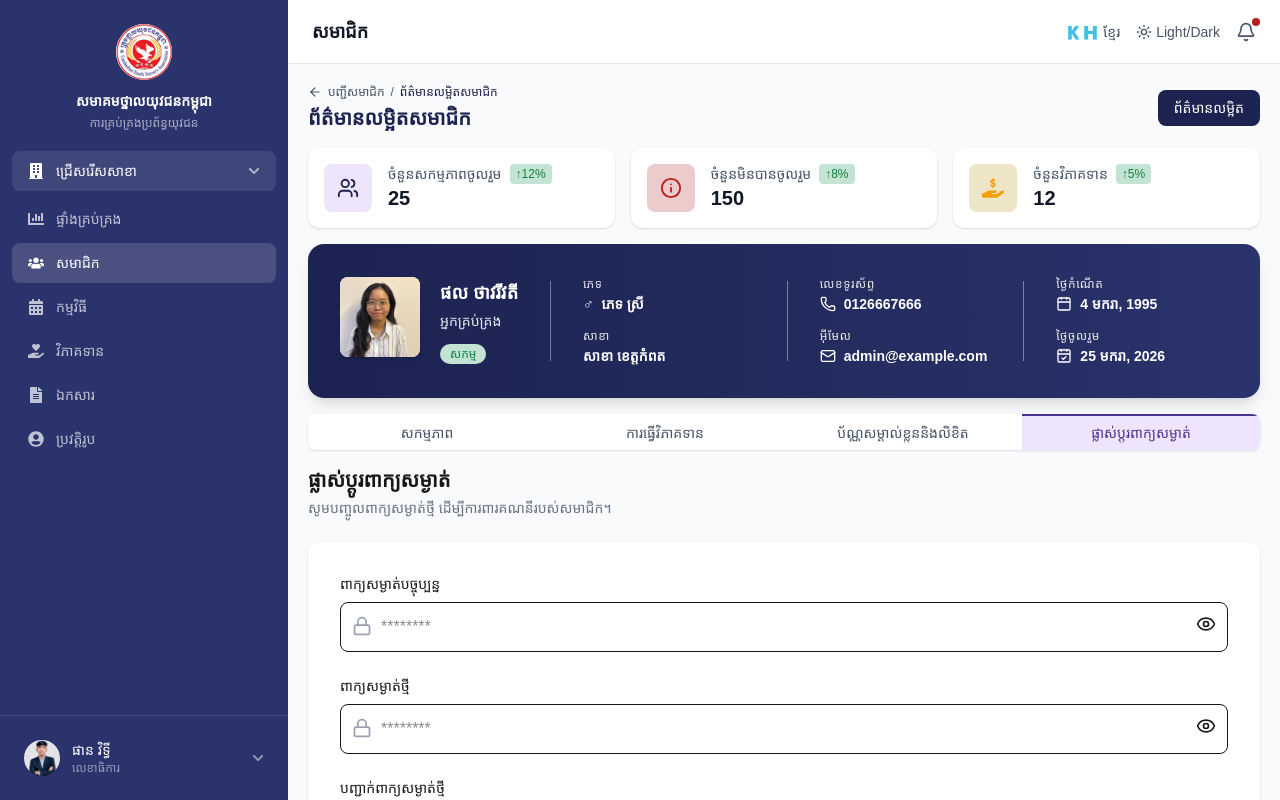
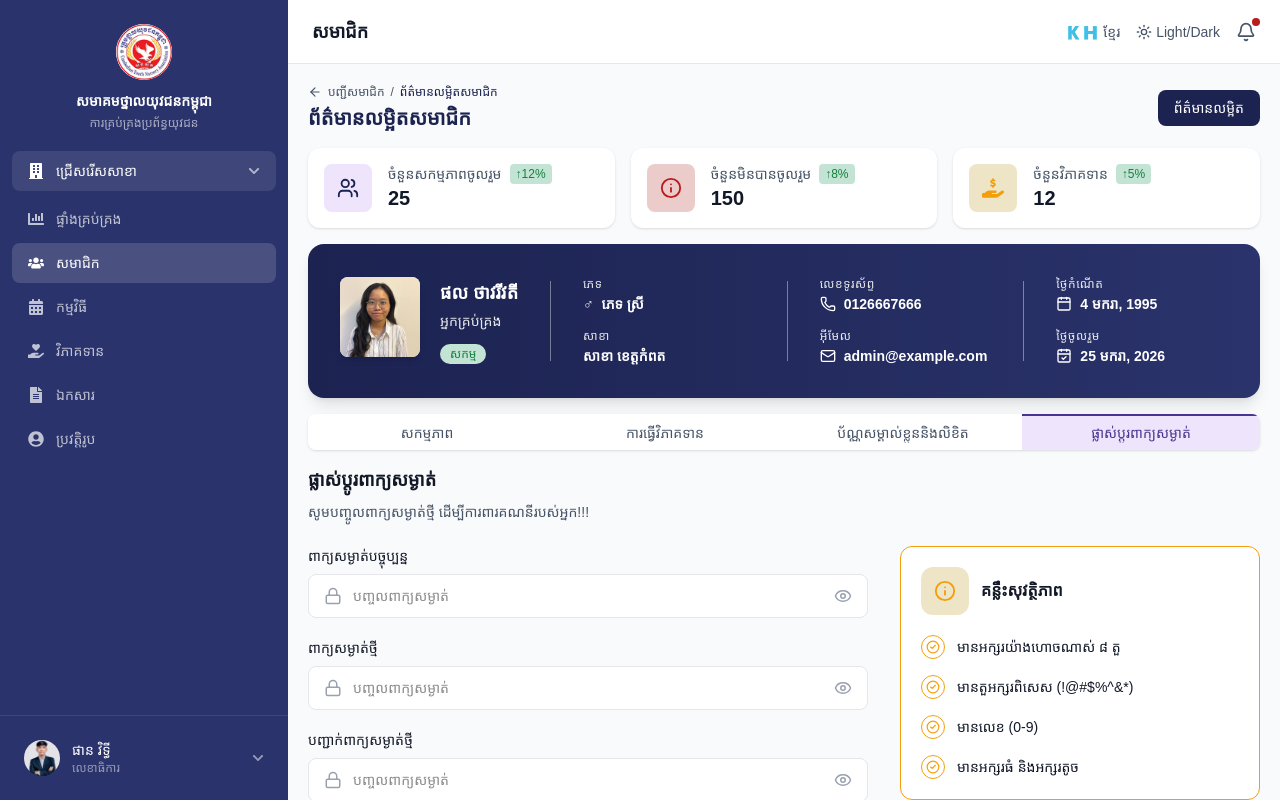
Before and after one commit to mvatey/Tnal_Youth, a Next.js app: page /member/memberInfo/1/password in a window 1280 px wide. Built offline with nearby package versions, Linux system fonts and the light colour scheme; a web font is replaced by a local one.

Commit message:
forgot password in memberInfo is completed

```diff
--- a/src/app/member/memberInfo/[id]/password/page.js
+++ b/src/app/member/memberInfo/[id]/password/page.js
@@ -5,9 +5,10 @@ import {
   Lock,
   Eye,
   EyeOff,
-  Save,
-  ShieldCheck,
+  CircleCheck,
+  Info,
 } from "lucide-react";
+import { HiSaveAs } from "react-icons/hi";
 
 export default function PasswordPage() {
   const [showCurrent, setShowCurrent] = useState(false);
@@ -19,160 +20,150 @@ export default function PasswordPage() {
 
       {/* Header */}
       <div>
-        <h2 className="text-xl font-semibold">
+        <h2 className="text-lg font-semibold text-text-primary">
           ផ្លាស់ប្ដូរពាក្យសម្ងាត់
         </h2>
 
-        <p className="text-sm text-gray-500 mt-1">
-          សូមបញ្ចូលពាក្យសម្ងាត់ថ្មី ដើម្បីការពារគណនីរបស់សមាជិក។
+        <p className="mt-2 text-sm text-text-secondary">
+          សូមបញ្ចូលពាក្យសម្ងាត់ថ្មី ដើម្បីការពារគណនីរបស់អ្នក!!!
         </p>
       </div>
 
-      <div className="bg-white rounded-xl shadow-sm p-8">
 
-        <div className=" space-y-6">
+      {/* Content */}
+      <div className="grid grid-cols-[1fr_360px] gap-8">
 
-          {/* Current Password */}
-          <div>
-            <label className="block text-sm font-medium mb-2">
-              ពាក្យសម្ងាត់បច្ចុប្បន្ន
-            </label>
 
-            <div className="relative">
+        {/* Form */}
+        <div className="space-y-5">
 
-              <Lock className="absolute left-3 top-3.5 w-5 h-5 text-gray-400" />
-
-              <input
-                type={showCurrent ? "text" : "password"}
-                placeholder="********"
-                className="w-full border rounded-lg pl-10 pr-12 py-3 focus:outline-none focus:ring-2 focus:ring-primary"
+          <PasswordInput
+            label="ពាក្យសម្ងាត់បច្ចុប្បន្ន"
+            show={showCurrent}
+            setShow={setShowCurrent}
           />
 
-              <button
-                type="button"
-                onClick={() => setShowCurrent(!showCurrent)}
-                className="absolute right-3 top-3"
-              >
-                {showCurrent ? (
-                  <EyeOff size={20} />
-                ) : (
-                  <Eye size={20} />
-                )}
-              </button>
-
-            </div>
-          </div>
-
-          {/* New Password */}
-          <div>
-
-            <label className="block text-sm font-medium mb-2">
-              ពាក្យសម្ងាត់ថ្មី
-            </label>
-
-            <div className="relative">
-
-              <Lock className="absolute left-3 top-3.5 w-5 h-5 text-gray-400" />
-
-              <input
-                type={showNew ? "text" : "password"}
-                placeholder="********"
-                className="w-full border rounded-lg pl-10 pr-12 py-3 focus:outline-none focus:ring-2 focus:ring-primary"
+          <PasswordInput
+            label="ពាក្យសម្ងាត់ថ្មី"
+            show={showNew}
+            setShow={setShowNew}
           />
 
-              <button
-                type="button"
-                onClick={() => setShowNew(!showNew)}
-                className="absolute right-3 top-3"
-              >
-                {showNew ? (
-                  <EyeOff size={20} />
-                ) : (
-                  <Eye size={20} />
-                )}
+          <PasswordInput
+            label="បញ្ជាក់ពាក្យសម្ងាត់ថ្មី"
+            show={showConfirm}
+            setShow={setShowConfirm}
+          />
+
+
+          <div className="flex justify-end pt-3">
+
+            <button className="flex items-center gap-2 rounded-lg bg-primary px-6 py-2.5 text-sm font-medium text-white shadow-sm transition hover:opacity-90">
+              <HiSaveAs size={16} />
+              រក្សាទុក
             </button>
 
           </div>
 
         </div>
 
-          {/* Confirm Password */}
-          <div>
 
-            <label className="block text-sm font-medium mb-2">
-              បញ្ជាក់ពាក្យសម្ងាត់ថ្មី
-            </label>
 
-            <div className="relative">
+        {/* Security Card */}
+        <div className="h-fit rounded-xl border border-warning bg-white p-5">
 
-              <Lock className="absolute left-3 top-3.5 w-5 h-5 text-gray-400" />
+          <div className="mb-5 flex items-center gap-3">
 
-              <input
-                type={showConfirm ? "text" : "password"}
-                placeholder="********"
-                className="w-full border rounded-lg pl-10 pr-12 py-3 focus:outline-none focus:ring-2 focus:ring-primary"
-              />
+            <div className="flex h-12 w-12 items-center justify-center rounded-xl bg-warning-bg">
+              <Info className="text-warning" size={22} />
+            </div>
 
-              <button
-                type="button"
-                onClick={() => setShowConfirm(!showConfirm)}
-                className="absolute right-3 top-3"
-              >
-                {showConfirm ? (
-                  <EyeOff size={20} />
-                ) : (
-                  <Eye size={20} />
-                )}
-              </button>
+
+            <h3 className="text-base font-semibold text-text-primary">
+              គន្លឹះសុវត្ថិភាព
+            </h3>
+
+          </div>
+
+
+          <div className="space-y-4">
+
+            <Rule text="មានអក្សរយ៉ាងហោចណាស់ ៨ តួ" />
+
+            <Rule text="មានតួអក្សរពិសេស (!@#$%^&*)" />
+
+            <Rule text="មានលេខ (0-9)" />
+
+            <Rule text="មានអក្សរធំ និងអក្សរតូច" />
 
           </div>
 
         </div>
 
-          {/* Password Tips */}
-
-          <div className="rounded-lg bg-primary-light p-4">
-
-            <div className="flex gap-3">
-
-              <ShieldCheck className="text-primary mt-1" />
-
-              <div>
-
-                <p className="font-medium">
-                  គន្លឹះសុវត្ថិភាព
-                </p>
-
-                <ul className="text-sm text-gray-600 mt-2 space-y-1 list-disc list-inside">
-                  <li>យ៉ាងហោចណាស់ ៨ តួអក្សរ</li>
-                  <li>មានអក្សរធំ និងអក្សរតូច</li>
-                  <li>មានលេខ និងនិមិត្តសញ្ញា</li>
-                  <li>កុំប្រើពាក្យសម្ងាត់ចាស់</li>
-                </ul>
 
       </div>
 
     </div>
+  );
+}
 
-          </div>
 
-          {/* Save Button */}
 
-          <div className="flex justify-end">
 
-            <button className="flex items-center gap-2 bg-primary text-white px-6 py-3 rounded-lg hover:opacity-90">
+function PasswordInput({ label, show, setShow }) {
 
-              <Save size={18} />
+  return (
+    <div>
 
-              រក្សាទុក
+      <label className="mb-2 block text-sm font-medium text-text-primary">
+        {label}
+      </label>
+
+
+      <div className="relative">
+
+        <Lock className="absolute left-4 top-1/2 -translate-y-1/2 text-gray-400" size={18} />
+
+
+        <input
+          type={show ? "text" : "password"}
+          placeholder="បញ្ចូលពាក្យសម្ងាត់"
+          className="h-11 w-full rounded-lg border border-gray-200 bg-white pl-11 pr-11 text-sm outline-none transition focus:border-primary"
+        />
+
+
+        <button
+          type="button"
+          onClick={() => setShow(!show)}
+          className="absolute right-4 top-1/2 -translate-y-1/2 text-gray-400"
+        >
+
+          {show ? <EyeOff size={18} /> : <Eye size={18} />}
 
         </button>
 
       </div>
 
     </div>
+  );
+}
 
+
+
+
+function Rule({ text }) {
+
+  return (
+    <div className="flex items-center gap-3">
+
+      <div className="flex h-6 w-6 items-center justify-center rounded-full border border-warning">
+        <CircleCheck size={14} className="text-warning" />
       </div>
+
+
+      <p className="text-sm font-medium text-text-primary">
+        {text}
+      </p>
 
     </div>
   );
```
Lines whose indentation alone changed are shown as unchanged.
